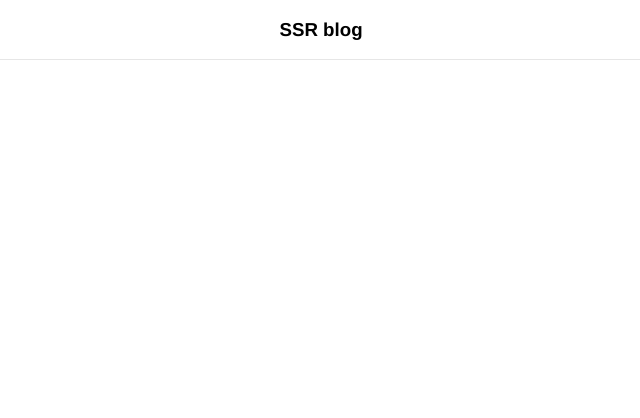
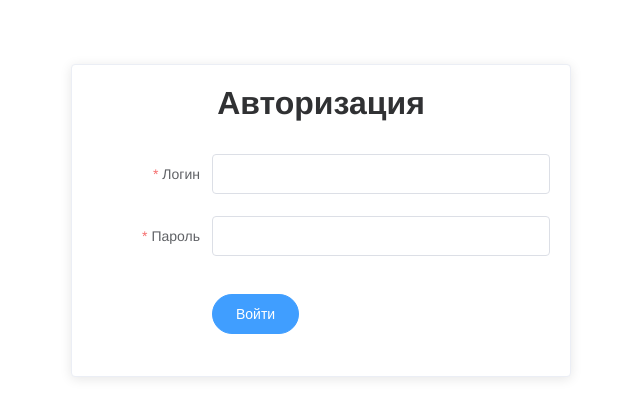
Before and after one commit to aronbergman/nuxt-node-blog, a Nuxt app: page /admin/login in a window 1280 px wide. Before the commit this address had no page. Shown: the top 418 px of the page, without its empty margins (319-959 px from the left). Built offline with nearby package versions, Linux system fonts and the light colour scheme.

Commit message:
Add admin route, layout and pages

```diff
--- /dev/null
+++ b/components/admin/Aside.vue
@@ -0,0 +1,53 @@
+<template>
+  <el-menu
+    router
+    :default-active="$route.path"
+    class="el-menu-vertical-demo">
+
+    <el-menu-item index="/">
+      <i class="el-icon-menu"></i>
+      <span>Главная</span>
+    </el-menu-item>
+
+    <el-menu-item index="/admin">
+      <i class="el-icon-data-analysis"></i>
+      <span>Аналитика</span>
+    </el-menu-item>
+
+    <el-menu-item index="/admin/create">
+      <i class="el-icon-edit"></i>
+      <span>Создать</span>
+    </el-menu-item>
+
+    <el-menu-item index="/admin/list">
+      <i class="el-icon-tickets"></i>
+      <span>Посты</span>
+    </el-menu-item>
+
+    <el-menu-item index="/admin/user">
+      <i class="el-icon-user "></i>
+      <span>Пользователи</span>
+    </el-menu-item>
+
+     <el-menu-item index="/admin/settings">
+      <i class="el-icon-set-up"></i>
+      <span>Настройки</span>
+    </el-menu-item>
+
+    <el-menu-item index="/admin/logout">
+      <i class="el-icon-close"></i>
+      <span>Выйти</span>
+    </el-menu-item>
+
+  </el-menu>
+</template>
+
+<script>
+  export default {}
+</script>
+
+<style lang="scss" scoped>
+  .el-menu-vertical-demo {
+    height: 100vh;
+  }
+</style>
--- /dev/null
+++ b/layouts/admin.vue
@@ -0,0 +1,26 @@
+<template>
+  <div class="admin-layout-wrap">
+    <el-container>
+      <el-aside width="200px">
+        <app-aside/>
+      </el-aside>
+      <el-main>
+        <nuxt/>
+      </el-main>
+    </el-container>
+  </div>
+</template>
+
+<script>
+  import AppAside from '@/components/admin/Aside'
+
+  export default {
+    components: { AppAside }
+  }
+</script>
+
+<style lang="scss" scoped>
+  .admin-layout-wrap {
+    height: 100vh;
+  }
+</style>
--- /dev/null
+++ b/layouts/empty.vue
@@ -0,0 +1,14 @@
+<template>
+  <div class="empty-layout">
+    <nuxt/>
+  </div>
+</template>
+
+<style lang="scss" scoped>
+  .empty-layout {
+    display: flex;
+    justify-content: center;
+    width: 100%;
+    padding-top: 4rem;
+  }
+</style>
--- /dev/null
+++ b/pages/admin/create.vue
@@ -0,0 +1,13 @@
+<template>
+  <h1>!</h1>
+</template>
+
+<script>
+  export default {
+    layout: 'admin'
+  }
+</script>
+
+<style lang="scss" scoped>
+
+</style>
--- /dev/null
+++ b/pages/admin/index.vue
@@ -0,0 +1,13 @@
+<template>
+  <h1>Welcome to admin page</h1>
+</template>
+
+<script>
+  export default {
+    layout: 'admin'
+  }
+</script>
+
+<style lang="scss" scoped>
+
+</style>
--- /dev/null
+++ b/pages/admin/list.vue
@@ -0,0 +1,13 @@
+<template>
+  <h1>!</h1>
+</template>
+
+<script>
+  export default {
+    layout: 'admin'
+  }
+</script>
+
+<style lang="scss" scoped>
+
+</style>
--- /dev/null
+++ b/pages/admin/login.vue
@@ -0,0 +1,95 @@
+<template>
+  <el-card
+    class="form"
+    shadow="always">
+    <el-form
+      :model="controls"
+      :rules="rules"
+      ref="form"
+      label-width="120px"
+      @submit.prevent.native="onSubmit">
+
+      <h1>Авторизация</h1>
+
+      <el-form-item label="Логин" prop="login">
+        <el-input v-model.trim="controls.login"/>
+      </el-form-item>
+
+      <el-form-item label="Пароль" prop="password">
+        <el-input v-model.trim="controls.password" type="password"/>
+      </el-form-item>
+
+      <el-form-item>
+        <el-button
+          type="primary"
+          round
+          native-type="submit"
+          :loading="loading"
+          class="submit-button"
+        >Войти
+        </el-button>
+      </el-form-item>
+
+    </el-form>
+  </el-card>
+</template>
+
+<script>
+  export default {
+    layout: 'empty',
+    data () {
+      return {
+        loading: false,
+        controls: {
+          login: '',
+          password: ''
+        },
+        rules: {
+          login: [
+            { required: true, message: 'Введите логин', trigger: 'blur' }
+          ],
+          password: [
+            { required: true, message: 'Введите ваш пароль', trigger: 'blur' },
+            { min: 6, message: 'Пароль должен содержать не менее 6 символов', trigger: 'blur' }
+          ]
+        }
+      }
+    },
+    methods: {
+      onSubmit () {
+        this.$refs.form.validate((valid) => {
+          if (valid) {
+            this.loading = true
+            const formData = {
+              login: this.controls.login,
+              password: this.controls.password,
+              postId: ''
+            }
+            try {
+              this.$message.info(`Добро пожаловать, ${this.controls.login}`)
+              this.$emit('created')
+              console.log(formData)
+            } catch (e) {
+              console.log(e)
+            }
+          }
+        })
+      }
+    }
+  }
+</script>
+
+<style lang="scss" scoped>
+  .form {
+    width: 500px;
+  }
+
+  h1 {
+    padding-bottom: 2rem;
+    text-align: center;
+  }
+
+  .submit-button {
+    margin-top: 1rem;
+  }
+</style>
--- /dev/null
+++ b/pages/admin/logout.vue
@@ -0,0 +1,13 @@
+<template>
+  <h1>!</h1>
+</template>
+
+<script>
+  export default {
+    layout: 'admin'
+  }
+</script>
+
+<style lang="scss" scoped>
+
+</style>
--- /dev/null
+++ b/pages/admin/settings.vue
@@ -0,0 +1,13 @@
+<template>
+  <h1>!</h1>
+</template>
+
+<script>
+  export default {
+    layout: 'admin'
+  }
+</script>
+
+<style lang="scss" scoped>
+
+</style>
--- /dev/null
+++ b/pages/admin/user.vue
@@ -0,0 +1,13 @@
+<template>
+  <h1>!</h1>
+</template>
+
+<script>
+  export default {
+    layout: 'admin'
+  }
+</script>
+
+<style lang="scss" scoped>
+
+</style>
```
